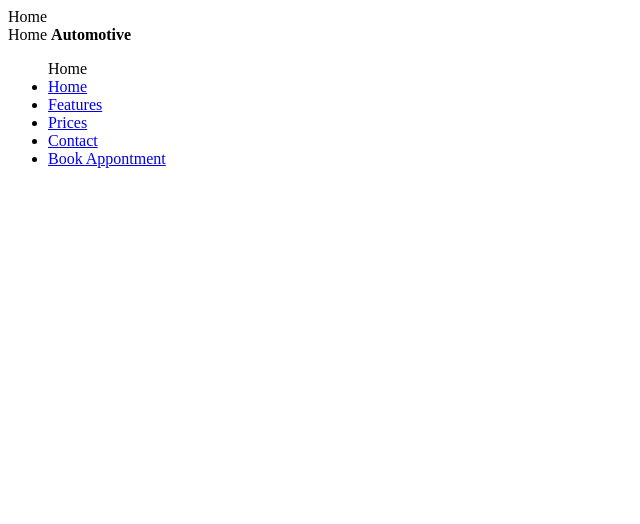
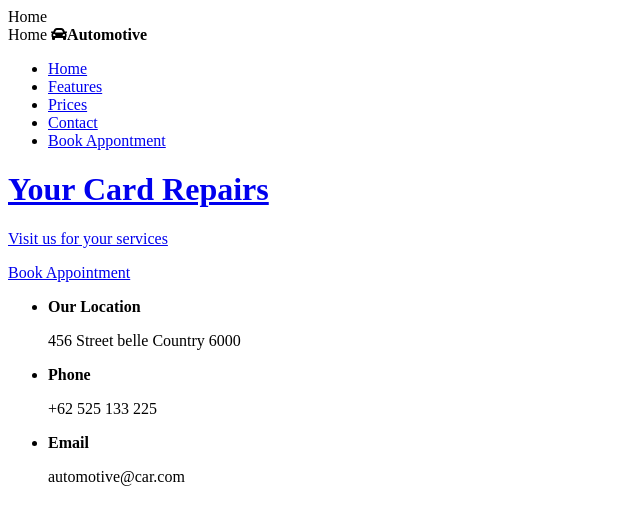
Before and after one commit to aaron-might/car-repair, a plain HTML site: page index.html in a window 1280 px wide. Shown: the whole page, without its empty margins (0-640 px from the left). Drawn offline with Linux system fonts and the light colour scheme.

Commit message:
create header and footer

```diff
--- a/index.html
+++ b/index.html
@@ -11,15 +11,36 @@
 <body>
     <nav> Home
 <div class= "logo"> Home
-<div class="fas fa-cHomear">Automotive</div>
-<ul>Home
-    <li><a href="#">Home</li>
+<div class="fas fa-car">Automotive</div>
+<ul>
+    <li><a href="#" class="selected">Home</li>
     <li><a href="#">Features</li>
     <li><a href="#">Prices</li>
     <li><a href="#">Contact</li>
     <li><a href="#" class="highlight">Book Appontment</li>
 </ul>
-</div>
 </nav>
+<header>
+  <h1>Your Card Repairs</h1>
+  <p>Visit us for your services</p>
+  <a class="highlight" href="#">Book Appointment</a>
+</header>
+
+<footer>
+<ul>
+    <li>
+        <strong>Our Location</strong>
+        <p>456 Street belle Country 6000</p>
+    </li>
+    <li>
+        <strong>Phone</strong>
+        <p>+62 525 133 225</p>
+    </li>
+    <li>
+        <strong>Email</strong>
+        <p>automotive@car.com</p>
+    </li>
+</ul>
+</footer>
 </body>
 </html>
```
